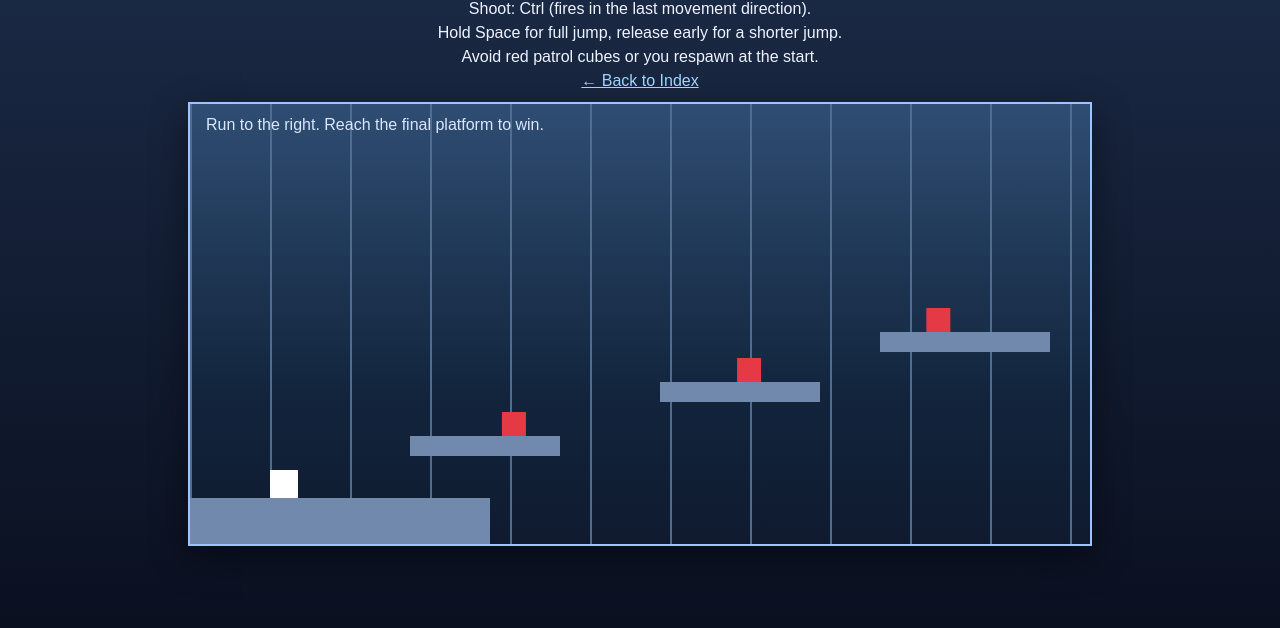
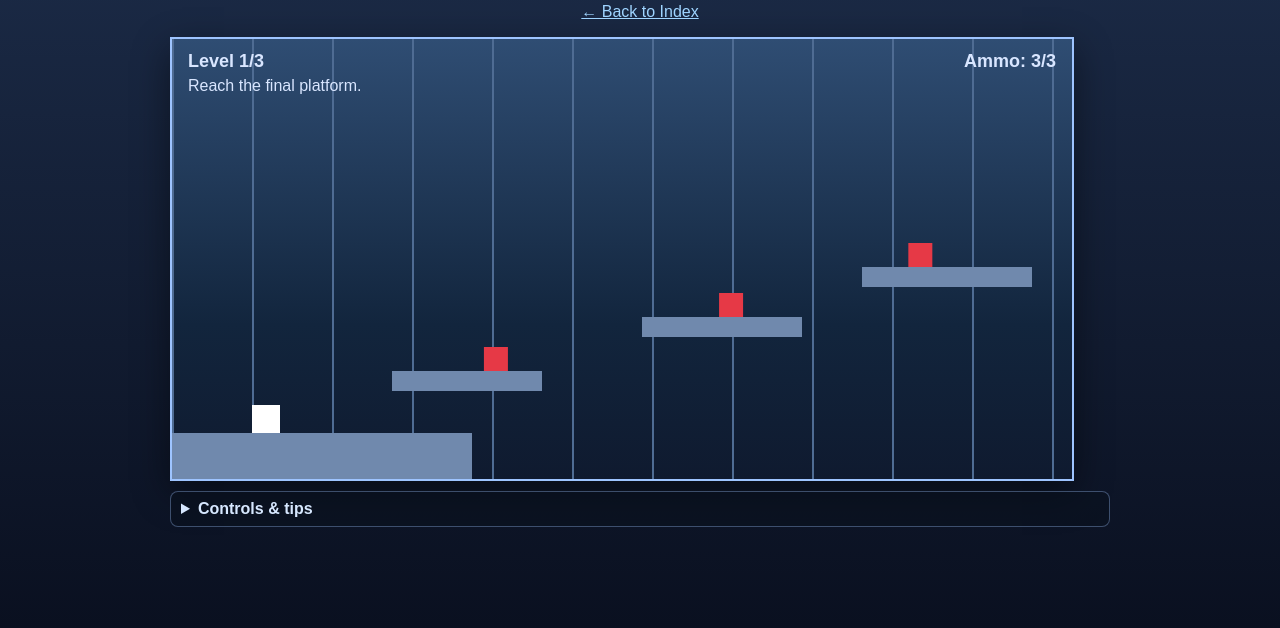
Before and after one commit to vima08/vima08.github.io, a plain HTML site: page platformer.html in a window 1280 px wide. Shown: the part 172-800 px from the top of the page. Drawn offline with Linux system fonts and the light colour scheme.

Commit message:
Enhance platformer with levels, ammo HUD and collapsible controls

```diff
--- a/platformer.html
+++ b/platformer.html
@@ -21,14 +21,11 @@
 
       main {
         text-align: center;
+        width: min(940px, 100vw - 16px);
       }
 
       h1 {
         margin-bottom: 8px;
-      }
-
-      p {
-        margin: 6px 0;
       }
 
       a {
@@ -42,29 +39,132 @@
         background: linear-gradient(180deg, #2f4d73 0%, #12253d 65%, #0f1a2f 100%);
         box-shadow: 0 12px 35px rgba(0, 0, 0, 0.45);
       }
+
+      .controls-panel {
+        margin-top: 10px;
+        text-align: left;
+        background: rgba(10, 17, 30, 0.55);
+        border: 1px solid rgba(158, 196, 255, 0.35);
+        border-radius: 8px;
+        padding: 8px 10px;
+      }
+
+      .controls-panel summary {
+        cursor: pointer;
+        font-weight: 700;
+        color: #d7e8ff;
+      }
+
+      .controls-panel p {
+        margin: 8px 0 4px;
+      }
     </style>
   </head>
   <body>
     <main>
       <h1>White Cube Platformer</h1>
+      <p><a href="/index.html">← Back to Index</a></p>
+      <canvas id="gameCanvas" width="900" height="440"></canvas>
+      <details class="controls-panel">
+        <summary>Controls & tips</summary>
         <p>Move: ← → or A / D. Jump: Space.</p>
         <p>Shoot: Ctrl (fires in the last movement direction).</p>
         <p>Hold Space for full jump, release early for a shorter jump.</p>
         <p>Avoid red patrol cubes or you respawn at the start.</p>
-      <p><a href="/index.html">← Back to Index</a></p>
-      <canvas id="gameCanvas" width="900" height="440"></canvas>
+      </details>
     </main>
 
     <script>
       const canvas = document.getElementById('gameCanvas');
       const ctx = canvas.getContext('2d');
 
-      const WORLD_WIDTH = 2600;
       const GRAVITY = 1800;
       const MOVE_SPEED = 320;
       const JUMP_SPEED = 770;
       const BULLET_SPEED = 680;
       const SHOOT_COOLDOWN = 0.16;
+      const MAX_AMMO = 3;
+
+      const LEVELS = [
+        {
+          worldWidth: 2600,
+          start: { x: 80, y: 220 },
+          platforms: [
+            { x: 0, y: 394, w: 300, h: 46 },
+            { x: 220, y: 332, w: 150, h: 20 },
+            { x: 470, y: 278, w: 160, h: 20 },
+            { x: 690, y: 228, w: 170, h: 20 },
+            { x: 980, y: 300, w: 180, h: 20 },
+            { x: 1240, y: 256, w: 140, h: 20 },
+            { x: 1460, y: 214, w: 180, h: 20 },
+            { x: 1740, y: 270, w: 200, h: 20 },
+            { x: 2060, y: 330, w: 180, h: 20 },
+            { x: 2340, y: 394, w: 260, h: 46 },
+          ],
+          enemies: [
+            { x: 280, speed: 95, dir: 1, platform: 1, leftPad: 8, rightPad: 8 },
+            { x: 520, speed: 115, dir: -1, platform: 2, leftPad: 10, rightPad: 10 },
+            { x: 760, speed: 100, dir: 1, platform: 3, leftPad: 8, rightPad: 8 },
+            { x: 1520, speed: 120, dir: -1, platform: 6, leftPad: 10, rightPad: 10 },
+            { x: 2115, speed: 105, dir: 1, platform: 8, leftPad: 8, rightPad: 8 },
+          ],
+        },
+        {
+          worldWidth: 2550,
+          start: { x: 80, y: 200 },
+          platforms: [
+            { x: 0, y: 394, w: 260, h: 46 },
+            { x: 230, y: 344, w: 120, h: 20 },
+            { x: 390, y: 292, w: 140, h: 20 },
+            { x: 590, y: 250, w: 120, h: 20 },
+            { x: 760, y: 210, w: 120, h: 20 },
+            { x: 940, y: 252, w: 140, h: 20 },
+            { x: 1140, y: 300, w: 150, h: 20 },
+            { x: 1360, y: 260, w: 160, h: 20 },
+            { x: 1600, y: 222, w: 150, h: 20 },
+            { x: 1820, y: 282, w: 180, h: 20 },
+            { x: 2100, y: 340, w: 180, h: 20 },
+            { x: 2290, y: 394, w: 260, h: 46 },
+          ],
+          enemies: [
+            { x: 260, speed: 100, dir: 1, platform: 1, leftPad: 6, rightPad: 6 },
+            { x: 420, speed: 130, dir: -1, platform: 2, leftPad: 8, rightPad: 8 },
+            { x: 810, speed: 112, dir: 1, platform: 4, leftPad: 8, rightPad: 8 },
+            { x: 1420, speed: 125, dir: -1, platform: 7, leftPad: 8, rightPad: 8 },
+            { x: 1890, speed: 120, dir: 1, platform: 9, leftPad: 8, rightPad: 8 },
+            { x: 2140, speed: 108, dir: -1, platform: 10, leftPad: 8, rightPad: 8 },
+          ],
+        },
+        {
+          worldWidth: 2700,
+          start: { x: 80, y: 210 },
+          platforms: [
+            { x: 0, y: 394, w: 300, h: 46 },
+            { x: 250, y: 320, w: 120, h: 20 },
+            { x: 420, y: 260, w: 110, h: 20 },
+            { x: 590, y: 210, w: 110, h: 20 },
+            { x: 760, y: 260, w: 110, h: 20 },
+            { x: 930, y: 320, w: 130, h: 20 },
+            { x: 1150, y: 270, w: 130, h: 20 },
+            { x: 1340, y: 220, w: 110, h: 20 },
+            { x: 1510, y: 180, w: 110, h: 20 },
+            { x: 1690, y: 235, w: 130, h: 20 },
+            { x: 1880, y: 290, w: 150, h: 20 },
+            { x: 2100, y: 340, w: 160, h: 20 },
+            { x: 2360, y: 298, w: 160, h: 20 },
+            { x: 2510, y: 394, w: 190, h: 46 },
+          ],
+          enemies: [
+            { x: 280, speed: 108, dir: 1, platform: 1, leftPad: 8, rightPad: 8 },
+            { x: 445, speed: 124, dir: -1, platform: 2, leftPad: 8, rightPad: 8 },
+            { x: 610, speed: 126, dir: 1, platform: 3, leftPad: 8, rightPad: 8 },
+            { x: 960, speed: 135, dir: -1, platform: 5, leftPad: 8, rightPad: 8 },
+            { x: 1370, speed: 120, dir: 1, platform: 7, leftPad: 8, rightPad: 8 },
+            { x: 1910, speed: 110, dir: -1, platform: 10, leftPad: 8, rightPad: 8 },
+            { x: 2400, speed: 132, dir: 1, platform: 12, leftPad: 8, rightPad: 8 },
+          ],
+        },
+      ];
 
       const keys = {
         left: false,
@@ -84,31 +184,25 @@
       };
 
       const bullets = [];
+
+      let currentLevelIndex = 0;
+      let worldWidth = LEVELS[0].worldWidth;
+      let platforms = [];
+      let enemies = [];
+      let finishPlatform = null;
+      let cameraX = 0;
       let shootCooldownLeft = 0;
+      let levelComplete = false;
+      let gameComplete = false;
+      let ammoLeft = MAX_AMMO;
 
-      const platforms = [
-        { x: 0, y: 394, w: 300, h: 46 },
-        { x: 220, y: 332, w: 150, h: 20 },
-        { x: 470, y: 278, w: 160, h: 20 },
-        { x: 690, y: 228, w: 170, h: 20 },
-        { x: 980, y: 300, w: 180, h: 20 },
-        { x: 1240, y: 256, w: 140, h: 20 },
-        { x: 1460, y: 214, w: 180, h: 20 },
-        { x: 1740, y: 270, w: 200, h: 20 },
-        { x: 2060, y: 330, w: 180, h: 20 },
-        { x: WORLD_WIDTH - 260, y: 394, w: 260, h: 46 },
-      ];
+      function loadLevel(index) {
+        const level = LEVELS[index];
 
-      const finishPlatform = platforms[platforms.length - 1];
-      let levelComplete = false;
-
-      const enemies = [
-        { x: 280, y: 0, w: 24, h: 24, speed: 95, dir: 1, platform: 1, leftPad: 8, rightPad: 8 },
-        { x: 520, y: 0, w: 24, h: 24, speed: 115, dir: -1, platform: 2, leftPad: 10, rightPad: 10 },
-        { x: 760, y: 0, w: 24, h: 24, speed: 100, dir: 1, platform: 3, leftPad: 8, rightPad: 8 },
-        { x: 1520, y: 0, w: 24, h: 24, speed: 120, dir: -1, platform: 6, leftPad: 10, rightPad: 10 },
-        { x: 2115, y: 0, w: 24, h: 24, speed: 105, dir: 1, platform: 8, leftPad: 8, rightPad: 8 },
-      ];
+        worldWidth = level.worldWidth;
+        platforms = level.platforms.map((platform) => ({ ...platform }));
+        finishPlatform = platforms[platforms.length - 1];
+        enemies = level.enemies.map((enemy) => ({ ...enemy, w: 24, h: 24 }));
 
         enemies.forEach((enemy) => {
           const patrolPlatform = platforms[enemy.platform];
@@ -118,15 +212,51 @@
           enemy.y = patrolPlatform.y - enemy.h;
         });
 
-      let cameraX = 0;
+        player.x = level.start.x;
+        player.y = level.start.y;
+        player.vx = 0;
+        player.vy = 0;
+        player.onGround = false;
+        player.facing = 1;
+
+        keys.left = false;
+        keys.right = false;
+        keys.jump = false;
+
+        bullets.length = 0;
+        shootCooldownLeft = 0;
+        levelComplete = false;
+        gameComplete = false;
+        ammoLeft = MAX_AMMO;
+        cameraX = 0;
+      }
 
       function resetPlayer() {
         if (levelComplete) return;
-        player.x = 80;
-        player.y = 220;
+
+        const level = LEVELS[currentLevelIndex];
+        player.x = level.start.x;
+        player.y = level.start.y;
         player.vx = 0;
         player.vy = 0;
         bullets.length = 0;
+      }
+
+      function tryAdvanceLevel() {
+        if (!levelComplete) return;
+
+        if (currentLevelIndex < LEVELS.length - 1) {
+          currentLevelIndex += 1;
+          loadLevel(currentLevelIndex);
+          return;
+        }
+
+        gameComplete = true;
+      }
+
+      function restartFromBeginning() {
+        currentLevelIndex = 0;
+        loadLevel(currentLevelIndex);
       }
 
       function keyState(key, isDown) {
@@ -134,6 +264,7 @@
           keys.left = isDown;
           if (isDown) player.facing = -1;
         }
+
         if (key === 'ArrowRight' || key.toLowerCase() === 'd') {
           keys.right = isDown;
           if (isDown) player.facing = 1;
@@ -141,7 +272,7 @@
 
         if (key === ' ') {
           if (isDown) {
-            if (!keys.jump && player.onGround) {
+            if (!keys.jump && player.onGround && !levelComplete) {
               player.vy = -JUMP_SPEED;
               player.onGround = false;
             }
@@ -156,16 +287,21 @@
       }
 
       window.addEventListener('keydown', (event) => {
-        if (
-          ['ArrowLeft', 'ArrowRight', ' ', 'Control'].includes(event.key) ||
-          event.key.toLowerCase() === 'a' ||
-          event.key.toLowerCase() === 'd' ||
-          event.key.toLowerCase() === 'control'
-        ) {
+        const normalizedKey = event.key.toLowerCase();
+        if (['arrowleft', 'arrowright', ' ', 'control', 'a', 'd'].includes(normalizedKey) || event.key === ' ') {
           event.preventDefault();
         }
 
-        if ((event.key === 'Control' || event.key.toLowerCase() === 'control') && !event.repeat) {
+        if (event.key === ' ' && !event.repeat && levelComplete) {
+          if (gameComplete) {
+            restartFromBeginning();
+          } else {
+            tryAdvanceLevel();
+          }
+          return;
+        }
+
+        if ((event.key === 'Control' || normalizedKey === 'control') && !event.repeat) {
           tryShoot();
         }
 
@@ -181,7 +317,7 @@
       }
 
       function tryShoot() {
-        if (levelComplete || shootCooldownLeft > 0) return;
+        if (levelComplete || shootCooldownLeft > 0 || ammoLeft <= 0) return;
 
         const bulletW = 10;
         const bulletH = 4;
@@ -197,6 +333,7 @@
         });
 
         shootCooldownLeft = SHOOT_COOLDOWN;
+        ammoLeft -= 1;
       }
 
       function update(dt) {
@@ -209,7 +346,7 @@
         if (keys.right) player.vx += MOVE_SPEED;
 
         player.x += player.vx * dt;
-        player.x = Math.max(0, Math.min(WORLD_WIDTH - player.w, player.x));
+        player.x = Math.max(0, Math.min(worldWidth - player.w, player.x));
 
         player.vy += GRAVITY * dt;
         player.y += player.vy * dt;
@@ -228,6 +365,7 @@
             player.y = platform.y - player.h;
             player.vy = 0;
             player.onGround = true;
+
             if (platform === finishPlatform) {
               levelComplete = true;
               keys.left = false;
@@ -252,9 +390,8 @@
           const bullet = bullets[bulletIndex];
           bullet.x += bullet.vx * dt;
 
-          if (bullet.x + bullet.w < 0 || bullet.x > WORLD_WIDTH) {
+          if (bullet.x + bullet.w < 0 || bullet.x > worldWidth) {
             bullets.splice(bulletIndex, 1);
-            continue;
           }
         }
 
@@ -275,23 +412,50 @@
             break;
           }
 
-          let enemyKilled = false;
           for (let bulletIndex = bullets.length - 1; bulletIndex >= 0; bulletIndex -= 1) {
             if (intersects(bullets[bulletIndex], enemy)) {
               bullets.splice(bulletIndex, 1);
               enemies.splice(enemyIndex, 1);
-              enemyKilled = true;
               break;
             }
-          }
-
-          if (enemyKilled) {
-            continue;
           }
         }
 
         const targetCamera = player.x - canvas.width * 0.35;
-        cameraX = Math.max(0, Math.min(WORLD_WIDTH - canvas.width, targetCamera));
+        cameraX = Math.max(0, Math.min(worldWidth - canvas.width, targetCamera));
+      }
+
+      function drawHud() {
+        ctx.fillStyle = '#d9e6ff';
+        ctx.font = 'bold 18px Arial';
+        ctx.textAlign = 'left';
+        ctx.fillText(`Level ${currentLevelIndex + 1}/${LEVELS.length}`, 16, 28);
+
+        ctx.textAlign = 'right';
+        ctx.fillText(`Ammo: ${ammoLeft}/${MAX_AMMO}`, canvas.width - 16, 28);
+
+        ctx.textAlign = 'left';
+        ctx.font = '16px Arial';
+        ctx.fillText('Reach the final platform.', 16, 52);
+      }
+
+      function drawLevelCompleteOverlay() {
+        ctx.fillStyle = 'rgba(7, 14, 24, 0.62)';
+        ctx.fillRect(0, 0, canvas.width, canvas.height);
+        ctx.fillStyle = '#d8f7a1';
+        ctx.font = 'bold 44px Arial';
+        ctx.textAlign = 'center';
+        ctx.fillText('Level Complete!', canvas.width / 2, canvas.height / 2 - 8);
+
+        ctx.font = '20px Arial';
+        ctx.fillStyle = '#eef7ff';
+        if (gameComplete) {
+          ctx.fillText('All levels done. Press Space to restart.', canvas.width / 2, canvas.height / 2 + 34);
+        } else {
+          ctx.fillText('Press Space to start next level.', canvas.width / 2, canvas.height / 2 + 34);
+        }
+
+        ctx.textAlign = 'left';
       }
 
       function draw() {
@@ -301,7 +465,7 @@
         ctx.translate(-cameraX, 0);
 
         ctx.fillStyle = '#4f6c93';
-        for (let i = 0; i < WORLD_WIDTH; i += 80) {
+        for (let i = 0; i < worldWidth; i += 80) {
           ctx.fillRect(i, 0, 2, canvas.height);
         }
 
@@ -325,21 +489,10 @@
 
         ctx.restore();
 
-        ctx.fillStyle = '#d9e6ff';
-        ctx.font = '16px Arial';
-        ctx.fillText('Run to the right. Reach the final platform to win.', 16, 26);
+        drawHud();
 
         if (levelComplete) {
-          ctx.fillStyle = 'rgba(7, 14, 24, 0.6)';
-          ctx.fillRect(0, 0, canvas.width, canvas.height);
-          ctx.fillStyle = '#d8f7a1';
-          ctx.font = 'bold 42px Arial';
-          ctx.textAlign = 'center';
-          ctx.fillText('Level Complete!', canvas.width / 2, canvas.height / 2);
-          ctx.font = '20px Arial';
-          ctx.fillStyle = '#eef7ff';
-          ctx.fillText('You reached the final platform.', canvas.width / 2, canvas.height / 2 + 36);
-          ctx.textAlign = 'left';
+          drawLevelCompleteOverlay();
         }
       }
 
@@ -355,6 +508,7 @@
         requestAnimationFrame(gameLoop);
       }
 
+      loadLevel(currentLevelIndex);
       requestAnimationFrame(gameLoop);
     </script>
   </body>
```
Lines whose indentation alone changed are shown as unchanged.
